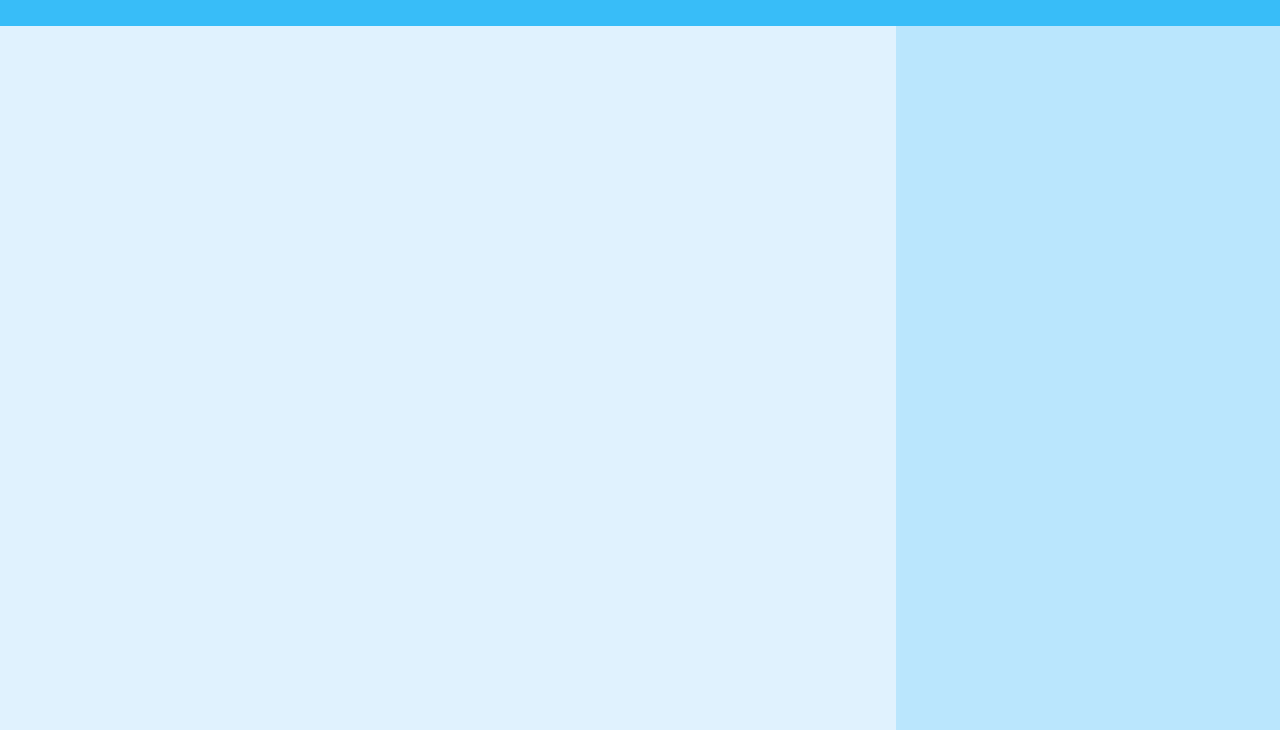
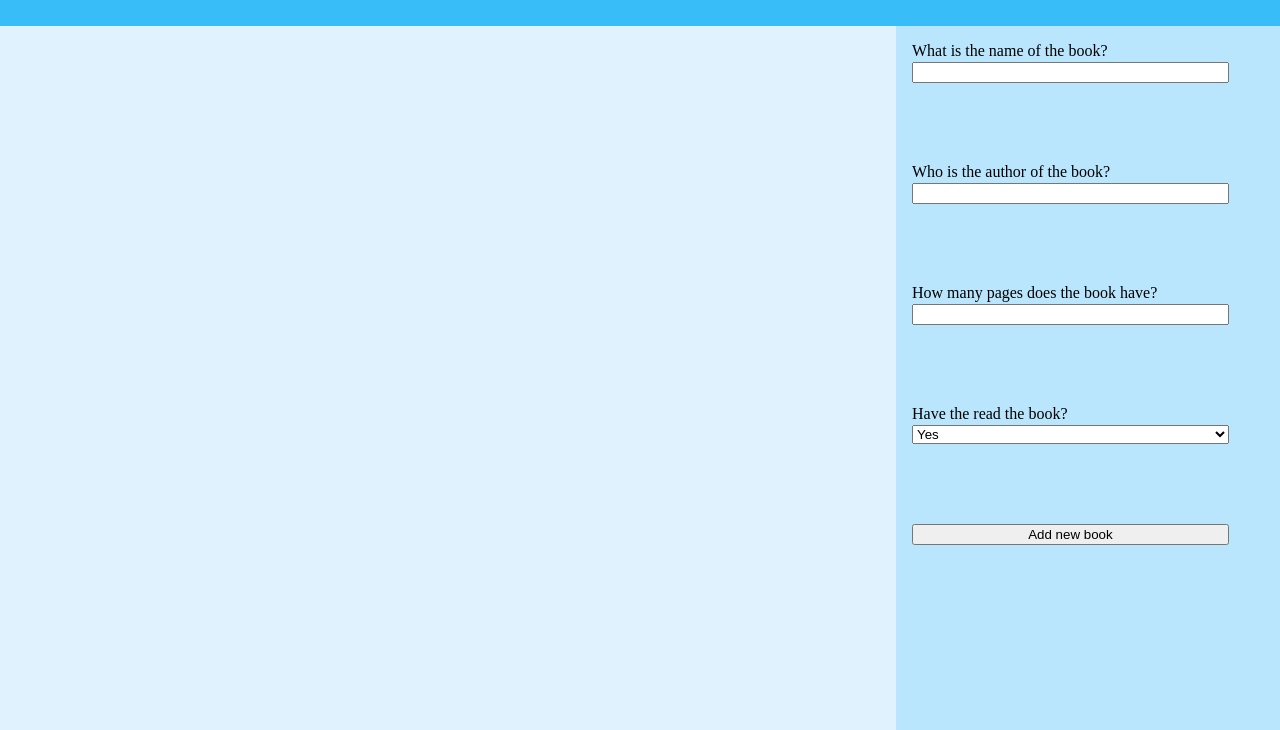
Before and after one commit to kon65138/Library, a plain HTML site: page index.html in a window 1280 px wide. Shown: the part 70-800 px from the top of the page. Drawn offline with Linux system fonts and the light colour scheme.

Commit message:
add sidebar contents

```diff
--- a/index.html
+++ b/index.html
@@ -12,8 +12,34 @@
         <div class="cred">created by <a href="https://github.com/kon65138">kon65138</a></div>
     </div>
     <div class="sidebar">
-        <form id="newBook" action="/" method="/"></form>
+        <form id="newBook" action="/" method="/">
+            <div class="inptWrapr">
+                <label for="name">What is the name of the book?</label>
+                <input type="text" id="bName" name="name">
+                <span></span>
+            </div>
+            <div class="inptWrapr">
+                <label for="author">Who is the author of the book?</label>
+                <input type="text" id="bAuthor" name="author">
+                <span></span>
+            </div>
+            <div class="inptWrapr">
+                <label for="pages">How many pages does the book have?</label>
+                <input type="text" id="bPages" name="pages" pattern="^[0-9]+$">
+                <span></span>
+            </div>
+            <div class="inptWrapr">
+                <label for="read">Have the read the book?</label>
+                <select name="read" id="bRead">
+                    <option value="true">Yes</option>
+                    <option value="false">No</option>
+                </select>
+                <span></span>
+            </div>
+            <button id="newB" type="none">Add new book</button>
+        </form>
     </div>
-    <div class="mainContent"></div>
+    <div class="mainContent">
+    </div>
 </body>
 </html>
--- a/style.css
+++ b/style.css
@@ -37,6 +37,30 @@ body {
     background-color:#bae6fd;
     grid-row: 2/3;
     grid-column: 2/3;
+    padding: 1rem;
+    display: flex;
+    flex-direction: column;
+    justify-content: center;
+}
+
+form {
+    display: flex;
+    flex-direction: column;
+    gap: 5rem;
+    flex: 1;
+}
+
+.inptWrapr {
+    display: flex;
+    flex-direction: column;
+}
+
+label {
+    margin-bottom: 2px;
+}
+
+input, select, #newB {
+    width: 90%;
 }
 
 .mainContent {
```
